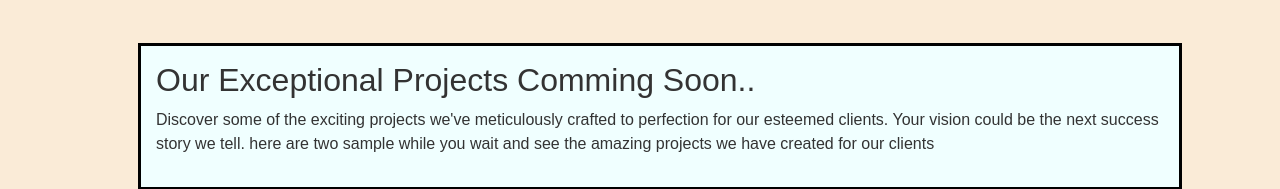
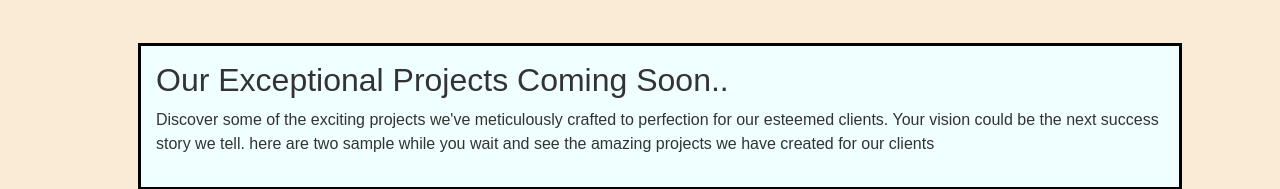
Before and after one commit to Batista0523/Batistack-Web, a React (Vite) app: page /projects in a window 1280 px wide. Shown: the part 231-420 px from the top of the page. Built offline with nearby package versions, Linux system fonts and the light colour scheme.

Commit message:
fix spelling

```diff
--- a/src/components/Projects.jsx
+++ b/src/components/Projects.jsx
@@ -10,7 +10,7 @@ const Projects = () => {
       <h2 className="text-center mb-4"> Projects</h2>
       <div className="row">
         <div className="coming-soon">
-          <h2>Our Exceptional Projects Comming Soon..</h2>
+          <h2>Our Exceptional Projects Coming Soon..</h2>
           <p>
             Discover some of the exciting projects we've meticulously crafted to
             perfection for our esteemed clients. Your vision could be the next
```
